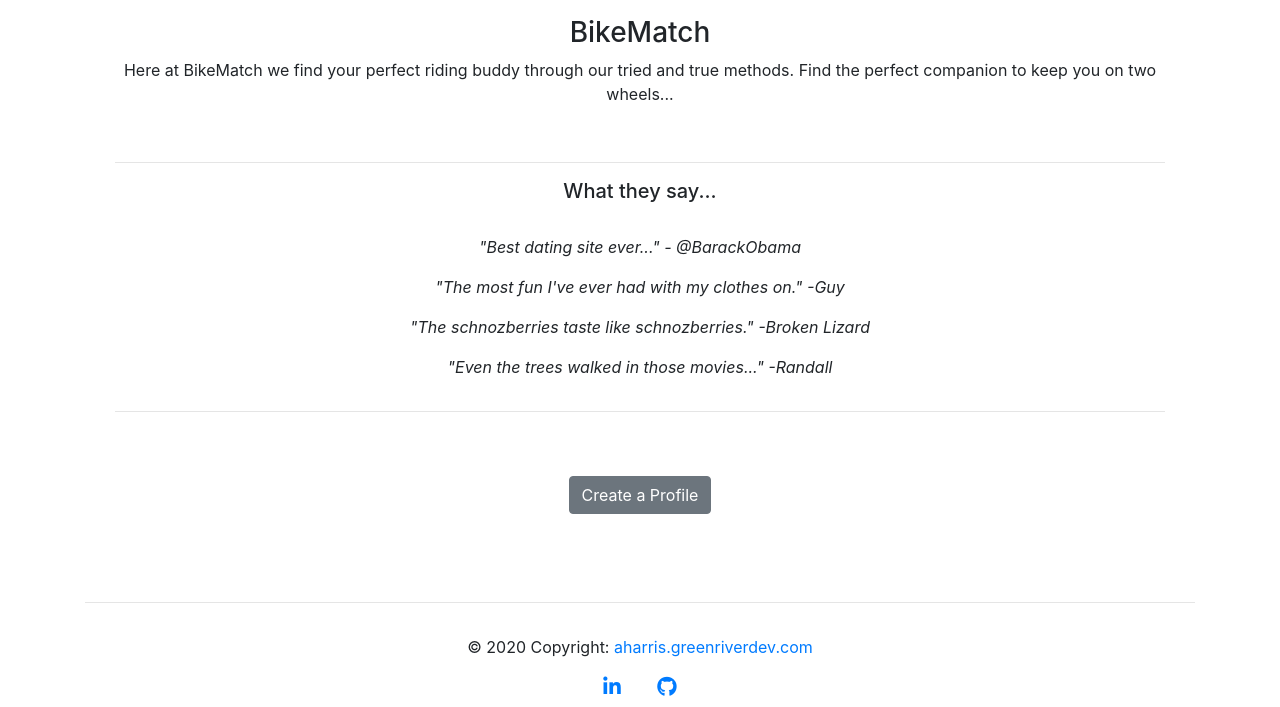
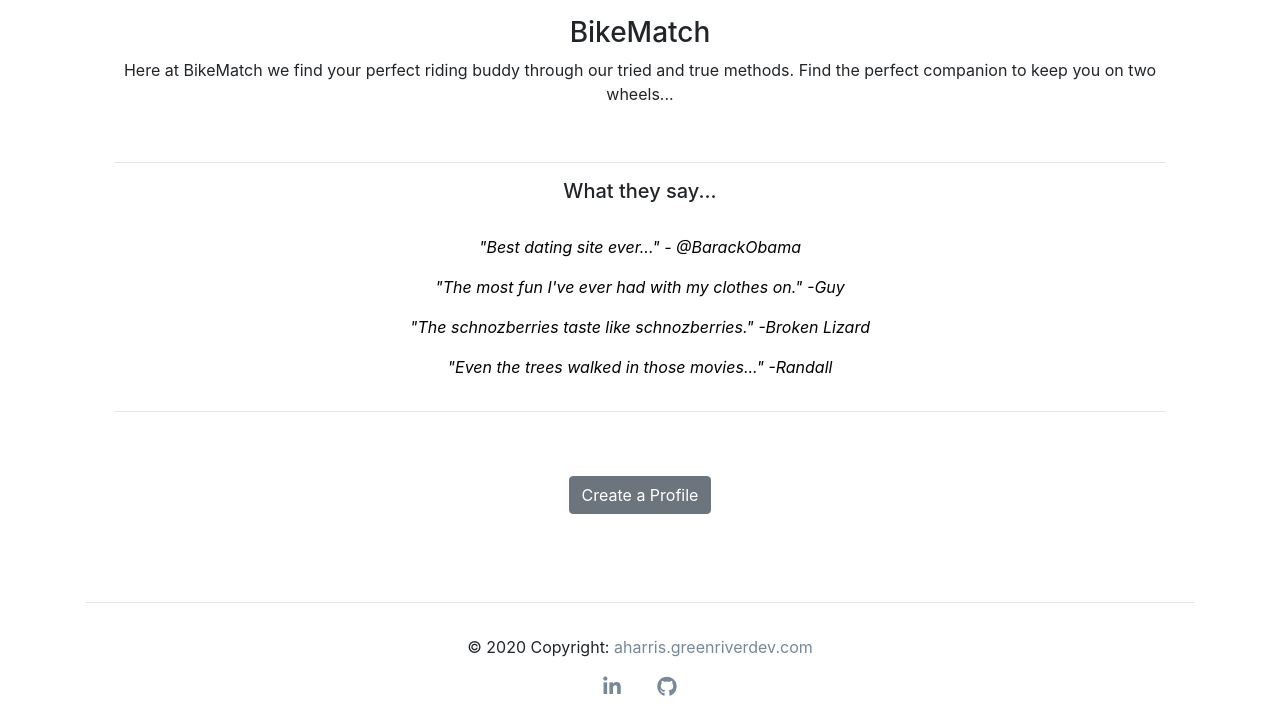
Before and after one commit to aharris52/Dating, a PHP site: page /views/home2.html in a window 1280 px wide. Shown: the part 497-1204 px from the top of the page. Run offline with PHP 8.4, Linux system fonts and the light colour scheme; some libraries are stand-ins or nearby versions.

Commit message:
added last touches

```diff
--- a/styles/dating-styles.css
+++ b/styles/dating-styles.css
@@ -2,6 +2,22 @@
     background-color: gainsboro;
 }
 
-.err {
+.error {
     color: darkred;
 }
+
+a {
+    color: lightslategrey;
+}
+
+i {
+    color: lightslategrey;
+}
+
+.comment {
+    color: black;
+}
+
+#myURL {
+    color: lightslategrey;
+}
--- a/views/home2.html
+++ b/views/home2.html
@@ -44,10 +44,10 @@
                                     keep you on two wheels...</p>
                                 <br><hr>
                                 <h5>What they say...</h5><br>
-                                <p><i>"Best dating site ever..." - @BarackObama</i></p>
-                                <p><i>"The most fun I've ever had with my clothes on." -Guy</i></p>
-                                <p><i>"The schnozberries taste like schnozberries." -Broken Lizard</i></p>
-                                <p><i>"Even the trees walked in those movies..." -Randall</i></p>
+                                <p><i class="comment">"Best dating site ever..." - @BarackObama</i></p>
+                                <p><i class="comment">"The most fun I've ever had with my clothes on." -Guy</i></p>
+                                <p><i class="comment">"The schnozberries taste like schnozberries." -Broken Lizard</i></p>
+                                <p><i class="comment">"Even the trees walked in those movies..." -Randall</i></p>
                             </div><!-- Close comments -->
                     </div><!-- Comments Row -->
                     <hr><br><br>
--- a/views/profile.html
+++ b/views/profile.html
@@ -65,7 +65,7 @@
                         </select>
                     </div>
                     <!-- Error message -->
-                    <span class="err">
+                    <span class="error">
                     <check if="{{ isset(@errors['seeking']) }}">
                         {{ @errors['seeking'] }}
                     </check>
--- a/views/summary.html
+++ b/views/summary.html
@@ -91,11 +91,11 @@
                     <!-- Linkedin -->
                     <a href="https://www.linkedin.com/in/andrew-harris-sde/"
                        target="_blank"
-                       class="fa-lg p-2 m-2 li-ic"><i class="fab fa-linkedin-in grey-text"></i></a>
+                       class="fa-lg p-2 m-2 li-ic"><i id="linkedIn" class="fab fa-linkedin-in grey-text"></i></a>
                     <!-- GitHub -->
                     <a href="https://github.com/aharris52"
                        target="_blank"
-                       class="fa-lg p-2 m-2 tw-ic"><i class="fab fa-github grey-text"></i></a>
+                       class="fa-lg p-2 m-2 tw-ic"><i id="gitHub" class="fab fa-github grey-text"></i></a>
                 </div>
             </div><!-- Footer row 2-->
         </div><!-- Footer column -->
```
Also changed, not shown: index.php (+8 -6 lines).
